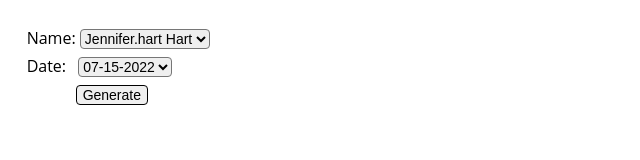
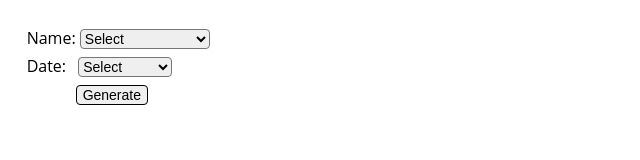
Before and after one commit to diablo3775/timeline-work-2, a React (Create React App) app: page / in a window 1280 px wide. Shown: the top 160 px of the page, without its empty margins (0-640 px from the left). Built offline with nearby package versions, Linux system fonts and the light colour scheme.

Commit message:
Update Baka.js

```diff
--- a/src/Baka.js
+++ b/src/Baka.js
@@ -76,22 +76,28 @@ const Baka = () => {
     <div className='timeline-container'>
       <div style={{ margin: '6px' }}>
         <span>Name: </span>
-        <select className='dropdown' value={CallerName} onChange={handleChangeName}>
+        <select className='dropdown' value={CallerName} onChange={handleChangeName} selected=''>
           {uniqueName.map((course) => (
+            <>
+            <option selected disabled hidden value=''>Select</option>
             <option key={course.id} value={course.CallerName}>
               {course.CallerName}
             </option>
+            </>
           ))}
         </select>
       </div>
       {filterDropdown.length > 0 ? <hr /> : ""}
       <div style={{ margin: '6px' }}>
         <span>Date: </span>
-        <select className='dropdown date' value={date} onChange={handleChangeCourse}>
+        <select className='dropdown date' value={date} onChange={handleChangeCourse} selected=''>
           {uniqueCouse.sort((a, b) => a.Date > b.Date ? 1 : -1).map((course) => (
+            <>
+            <option selected disabled hidden value=''>Select</option>
             <option key={course.id} value={course.Date}>
               {course.Date}
             </option>
+            </>
           ))}
         </select>
       </div>
```
